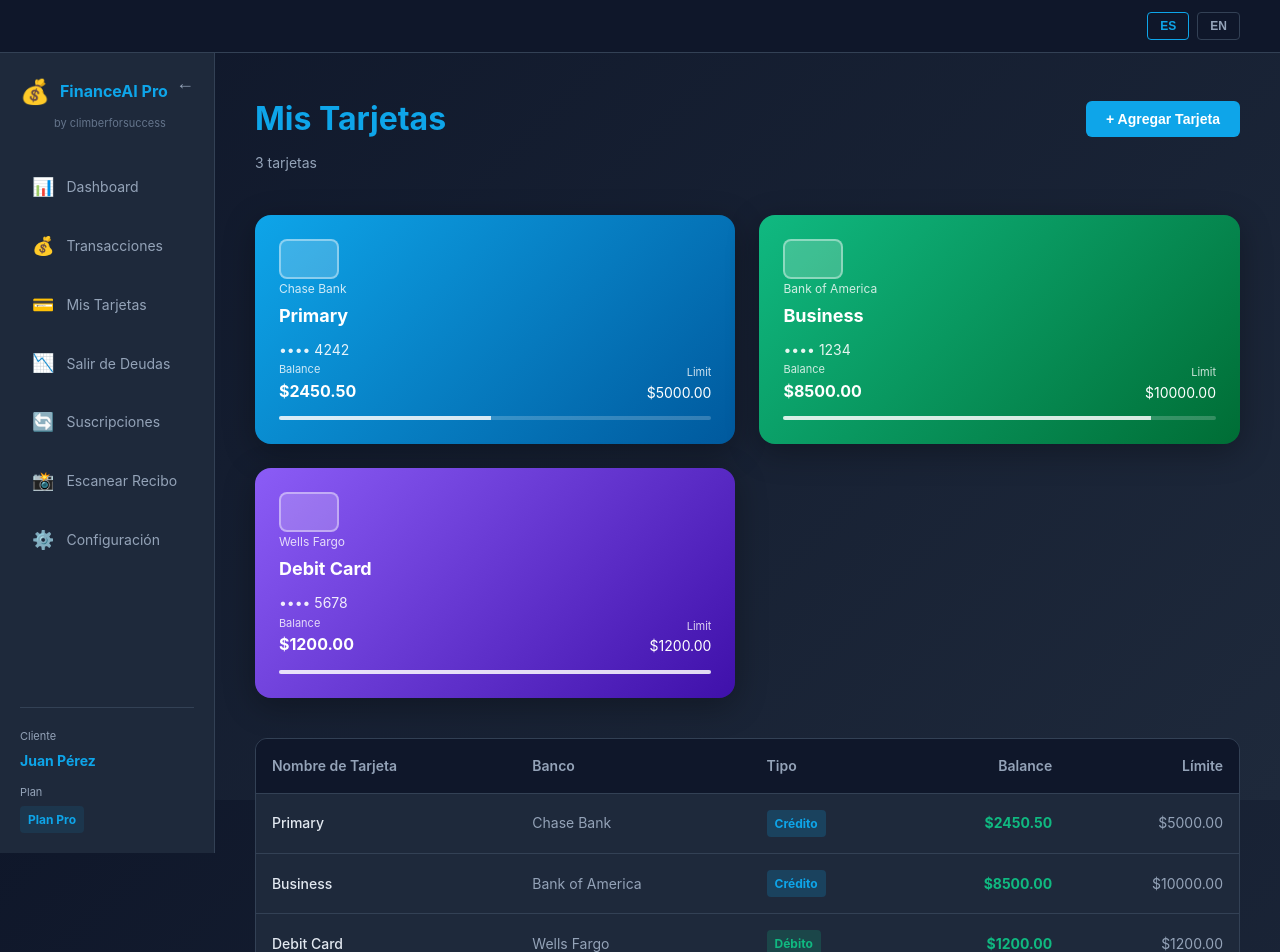
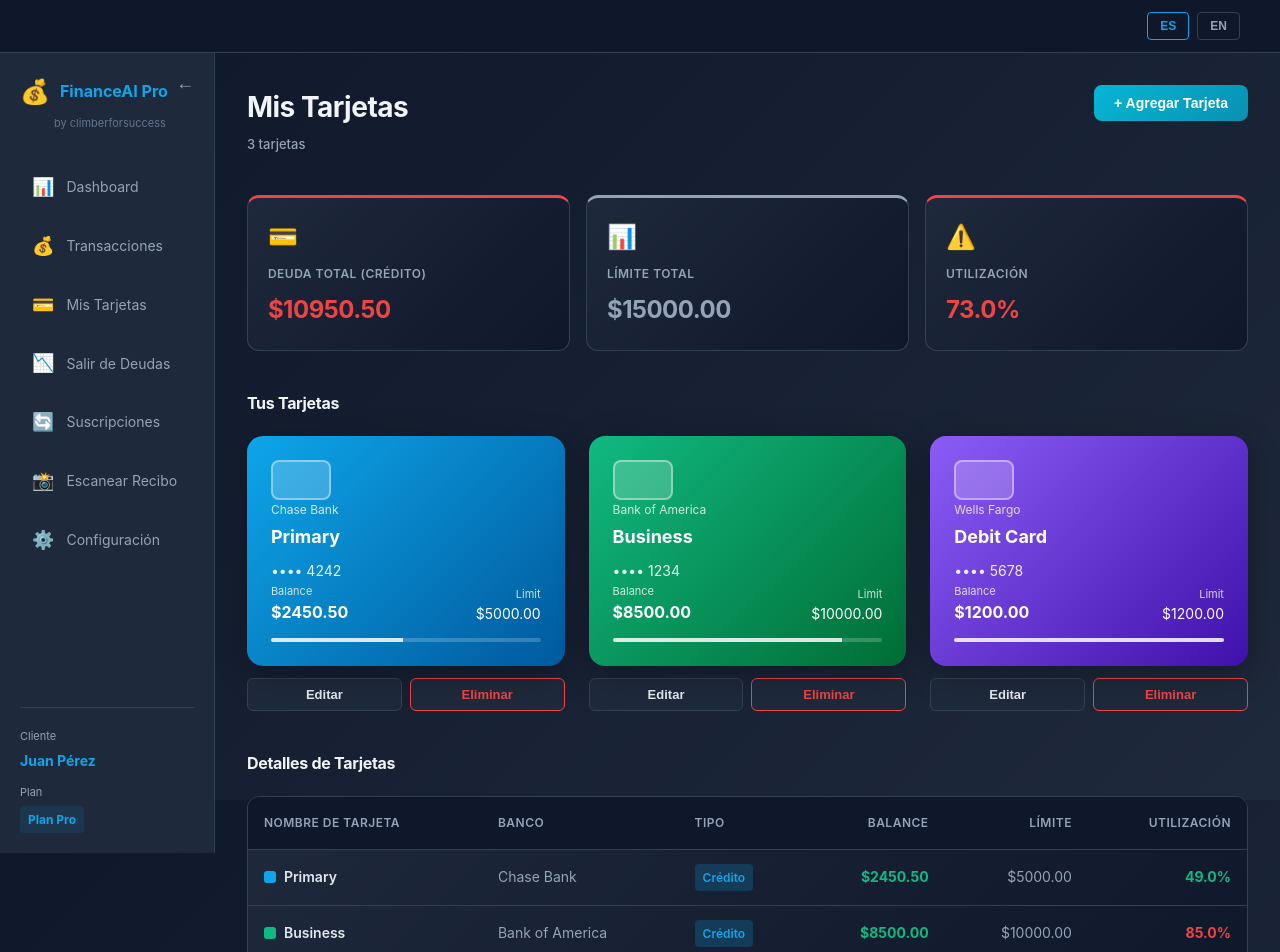
Before and after one commit to climberforsuccess-bit/financeai-pro, a Next.js app: page /cards in a window 1280 px wide. Shown: the top 952 px of the page. Built offline with nearby package versions, Linux system fonts and the light colour scheme.

Commit message:
Cards: Added summary stats, utilization tracking & actions

```diff
--- a/app/cards/page.tsx
+++ b/app/cards/page.tsx
@@ -56,42 +56,57 @@ const mockCards: Card[] = [
 export default function MyCardsPage() {
   const { t } = useLanguage();
 
+  const creditCards = mockCards.filter((c) => c.type === 'credit');
+  const totalCreditDebt = creditCards.reduce((sum, c) => sum + c.balance, 0);
+  const totalCreditLimit = creditCards.reduce((sum, c) => sum + c.limit, 0);
+  const utilizationRate = totalCreditLimit > 0 ? (totalCreditDebt / totalCreditLimit) * 100 : 0;
+
   return (
-    <div style={{ padding: '40px', maxWidth: '1400px' }}>
-      {/* Header */}
-      <div style={{ marginBottom: '40px' }}>
-        <div style={{ display: 'flex', justifyContent: 'space-between', alignItems: 'center', marginBottom: '8px' }}>
-          <h1 style={{ fontSize: '32px', color: '#0ea5e9' }}>
-            {t('myCards')}
-          </h1>
-          <button style={{
-            padding: '10px 20px',
-            background: '#0ea5e9',
-            border: 'none',
-            borderRadius: '6px',
-            color: '#fff',
-            fontSize: '14px',
-            fontWeight: 'bold',
-            cursor: 'pointer',
-          }}>
+    <div style={styles.container}>
+      {/* HEADER */}
+      <div style={styles.headerSection}>
+        <div style={styles.headerTop}>
+          <div>
+            <h1 style={styles.title}>{t('myCards')}</h1>
+            <p style={styles.subtitle}>
+              {mockCards.length} {mockCards.length === 1 ? 'tarjeta' : 'tarjetas'}
+            </p>
+          </div>
+          <button style={styles.addCardButton}>
             + {t('addCard')}
           </button>
         </div>
-        <p style={{ color: '#94a3b8', fontSize: '14px' }}>
-          {mockCards.length} {mockCards.length === 1 ? 'tarjeta' : 'tarjetas'}
-        </p>
       </div>
 
-      {/* Cards Grid */}
-      <div style={{
-        display: 'grid',
-        gridTemplateColumns: 'repeat(auto-fill, minmax(320px, 1fr))',
-        gap: '24px',
-        marginBottom: '40px',
-      }}>
+      {/* SUMMARY STATS */}
+      <div style={styles.statsGrid}>
+        <StatCard
+          icon="💳"
+          label="Deuda Total (Crédito)"
+          value={`$${totalCreditDebt.toFixed(2)}`}
+          color="#ef4444"
+        />
+        <StatCard
+          icon="📊"
+          label="Límite Total"
+          value={`$${totalCreditLimit.toFixed(2)}`}
+          color="#94a3b8"
+        />
+        <StatCard
+          icon="⚠️"
+          label="Utilización"
+          value={`${utilizationRate.toFixed(1)}%`}
+          color={utilizationRate > 70 ? '#ef4444' : utilizationRate > 50 ? '#f59e0b' : '#10b981'}
+        />
+      </div>
+
+      {/* CARDS GRID */}
+      <div style={styles.cardsGridSection}>
+        <h2 style={styles.sectionTitle}>Tus Tarjetas</h2>
+        <div style={styles.cardsGrid}>
           {mockCards.map((card) => (
+            <div key={card.id} style={styles.cardWrapper}>
               <CardDisplay
-            key={card.id}
                 name={card.name}
                 bank={card.bank}
                 lastDigits={card.lastDigits}
@@ -100,73 +115,300 @@ export default function MyCardsPage() {
                 color={card.color}
                 type={card.type}
               />
+              <div style={styles.cardActions}>
+                <button style={styles.actionButton}>Editar</button>
+                <button style={{ ...styles.actionButton, ...styles.actionButtonDanger }}>
+                  Eliminar
+                </button>
+              </div>
+            </div>
           ))}
         </div>
+      </div>
 
-      {/* Card Details Table */}
-      <div style={{
-        background: '#1e293b',
-        borderRadius: '12px',
-        border: '1px solid #334155',
-        overflow: 'hidden',
-      }}>
-        <table style={{
-          width: '100%',
-          borderCollapse: 'collapse',
-          fontSize: '14px',
-        }}>
+      {/* CARD DETAILS TABLE */}
+      <div style={styles.tableSection}>
+        <h2 style={styles.sectionTitle}>Detalles de Tarjetas</h2>
+        <div style={styles.tableWrapper}>
+          <table style={styles.table}>
             <thead>
-            <tr style={{ background: '#0f172a', borderBottom: '1px solid #334155' }}>
-              <th style={{ padding: '16px', textAlign: 'left', color: '#94a3b8', fontWeight: '600' }}>
+              <tr style={styles.tableHeader}>
+                <th style={{ ...styles.headerCell, textAlign: 'left' }}>
                   {t('cardName')}
                 </th>
-              <th style={{ padding: '16px', textAlign: 'left', color: '#94a3b8', fontWeight: '600' }}>
+                <th style={{ ...styles.headerCell, textAlign: 'left' }}>
                   {t('bank')}
                 </th>
-              <th style={{ padding: '16px', textAlign: 'left', color: '#94a3b8', fontWeight: '600' }}>
+                <th style={{ ...styles.headerCell, textAlign: 'left' }}>
                   {t('type')}
                 </th>
-              <th style={{ padding: '16px', textAlign: 'right', color: '#94a3b8', fontWeight: '600' }}>
+                <th style={{ ...styles.headerCell, textAlign: 'right' }}>
                   {t('balance')}
                 </th>
-              <th style={{ padding: '16px', textAlign: 'right', color: '#94a3b8', fontWeight: '600' }}>
+                <th style={{ ...styles.headerCell, textAlign: 'right' }}>
                   {t('limit')}
+                </th>
+                <th style={{ ...styles.headerCell, textAlign: 'right' }}>
+                  Utilización
                 </th>
               </tr>
             </thead>
             <tbody>
-            {mockCards.map((card) => (
-              <tr key={card.id} style={{ borderBottom: '1px solid #334155' }}>
-                <td style={{ padding: '16px', color: '#e2e8f0', fontWeight: '500' }}>
-                  {card.name}
+              {mockCards.map((card) => {
+                const utilization = card.type === 'credit' ? (card.balance / card.limit) * 100 : 0;
+                return (
+                  <tr key={card.id} style={styles.tableRow}>
+                    <td style={styles.cell}>
+                      <div style={{ display: 'flex', alignItems: 'center', gap: '8px' }}>
+                        <div
+                          style={{
+                            width: '12px',
+                            height: '12px',
+                            borderRadius: '3px',
+                            background: card.color,
+                          }}
+                        />
+                        <span style={{ fontWeight: '600' }}>{card.name}</span>
+                      </div>
                     </td>
-                <td style={{ padding: '16px', color: '#94a3b8' }}>
+                    <td style={{ ...styles.cell, color: '#94a3b8' }}>
                       {card.bank}
                     </td>
-                <td style={{ padding: '16px', color: '#94a3b8' }}>
-                  <span style={{
+                    <td style={styles.cell}>
+                      <span
+                        style={{
                           display: 'inline-block',
-                    background: card.type === 'credit' ? 'rgba(14, 165, 233, 0.2)' : 'rgba(16, 185, 129, 0.2)',
+                          background:
+                            card.type === 'credit'
+                              ? 'rgba(14, 165, 233, 0.2)'
+                              : 'rgba(16, 185, 129, 0.2)',
                           color: card.type === 'credit' ? '#0ea5e9' : '#10b981',
                           padding: '4px 8px',
                           borderRadius: '4px',
                           fontSize: '12px',
-                    fontWeight: 'bold',
-                  }}>
+                          fontWeight: '600',
+                        }}
+                      >
                         {card.type === 'credit' ? t('credit') : t('debit')}
                       </span>
                     </td>
-                <td style={{ padding: '16px', color: '#10b981', textAlign: 'right', fontWeight: 'bold' }}>
+                    <td style={{ ...styles.cell, textAlign: 'right', color: '#10b981', fontWeight: '700' }}>
                       ${card.balance.toFixed(2)}
                     </td>
-                <td style={{ padding: '16px', color: '#94a3b8', textAlign: 'right' }}>
+                    <td style={{ ...styles.cell, textAlign: 'right', color: '#94a3b8' }}>
                       ${card.limit.toFixed(2)}
                     </td>
+                    <td
+                      style={{
+                        ...styles.cell,
+                        textAlign: 'right',
+                        fontWeight: '700',
+                        color:
+                          utilization > 70
+                            ? '#ef4444'
+                            : utilization > 50
+                            ? '#f59e0b'
+                            : '#10b981',
+                      }}
+                    >
+                      {utilization > 0 ? `${utilization.toFixed(1)}%` : 'N/A'}
+                    </td>
                   </tr>
-            ))}
+                );
+              })}
             </tbody>
           </table>
         </div>
       </div>
+    </div>
   );
 }
+
+function StatCard({
+  icon,
+  label,
+  value,
+  color,
+}: {
+  icon: string;
+  label: string;
+  value: string;
+  color: string;
+}) {
+  return (
+    <div style={{ ...styles.statCard, borderTopColor: color }}>
+      <div style={styles.statIcon}>{icon}</div>
+      <div style={styles.statLabel}>{label}</div>
+      <div style={{ ...styles.statValue, color }}>{value}</div>
+    </div>
+  );
+}
+
+const styles = {
+  container: {
+    padding: '32px',
+    maxWidth: '1600px',
+    margin: '0 auto',
+  } as React.CSSProperties,
+
+  headerSection: {
+    marginBottom: '40px',
+  } as React.CSSProperties,
+
+  headerTop: {
+    display: 'flex',
+    justifyContent: 'space-between',
+    alignItems: 'flex-start',
+    marginBottom: '8px',
+  } as React.CSSProperties,
+
+  title: {
+    fontSize: '28px',
+    fontWeight: '700',
+    color: '#f1f5f9',
+    marginBottom: '4px',
+    letterSpacing: '-0.5px',
+  } as React.CSSProperties,
+
+  subtitle: {
+    fontSize: '13px',
+    color: '#94a3b8',
+    fontWeight: '500',
+  } as React.CSSProperties,
+
+  addCardButton: {
+    padding: '10px 20px',
+    background: 'linear-gradient(135deg, #06b6d4, #0891b2)',
+    border: 'none',
+    borderRadius: '8px',
+    color: '#fff',
+    fontSize: '14px',
+    fontWeight: '600',
+    cursor: 'pointer',
+    transition: 'all 0.3s ease',
+  } as React.CSSProperties,
+
+  statsGrid: {
+    display: 'grid',
+    gridTemplateColumns: 'repeat(auto-fit, minmax(250px, 1fr))',
+    gap: '16px',
+    marginBottom: '40px',
+  } as React.CSSProperties,
+
+  statCard: {
+    background: 'linear-gradient(135deg, #1e293b 0%, #0f172a 100%)',
+    border: '1px solid #334155',
+    borderTop: '3px solid',
+    borderRadius: '12px',
+    padding: '20px',
+  } as React.CSSProperties,
+
+  statIcon: {
+    fontSize: '24px',
+    marginBottom: '8px',
+  } as React.CSSProperties,
+
+  statLabel: {
+    fontSize: '12px',
+    color: '#94a3b8',
+    fontWeight: '600',
+    textTransform: 'uppercase',
+    letterSpacing: '0.5px',
+    marginBottom: '8px',
+  } as React.CSSProperties,
+
+  statValue: {
+    fontSize: '24px',
+    fontWeight: '700',
+    letterSpacing: '-0.5px',
+  } as React.CSSProperties,
+
+  cardsGridSection: {
+    marginBottom: '40px',
+  } as React.CSSProperties,
+
+  sectionTitle: {
+    fontSize: '16px',
+    fontWeight: '700',
+    color: '#f1f5f9',
+    marginBottom: '20px',
+    letterSpacing: '-0.3px',
+  } as React.CSSProperties,
+
+  cardsGrid: {
+    display: 'grid',
+    gridTemplateColumns: 'repeat(auto-fill, minmax(300px, 1fr))',
+    gap: '24px',
+  } as React.CSSProperties,
+
+  cardWrapper: {
+    display: 'flex',
+    flexDirection: 'column' as const,
+    gap: '12px',
+  },
+
+  cardActions: {
+    display: 'flex',
+    gap: '8px',
+  } as React.CSSProperties,
+
+  actionButton: {
+    flex: 1,
+    padding: '8px 12px',
+    background: '#1e293b',
+    border: '1px solid #334155',
+    borderRadius: '6px',
+    color: '#e2e8f0',
+    fontSize: '13px',
+    fontWeight: '600',
+    cursor: 'pointer',
+    transition: 'all 0.2s ease',
+  } as React.CSSProperties,
+
+  actionButtonDanger: {
+    borderColor: '#ef4444',
+    color: '#ef4444',
+  } as React.CSSProperties,
+
+  tableSection: {
+    marginBottom: '20px',
+  } as React.CSSProperties,
+
+  tableWrapper: {
+    background: 'linear-gradient(135deg, #1e293b 0%, #0f172a 100%)',
+    border: '1px solid #334155',
+    borderRadius: '12px',
+    overflow: 'hidden',
+  } as React.CSSProperties,
+
+  table: {
+    width: '100%',
+    borderCollapse: 'collapse',
+    fontSize: '14px',
+  } as React.CSSProperties,
+
+  tableHeader: {
+    background: '#0f172a',
+    borderBottom: '1px solid #334155',
+  } as React.CSSProperties,
+
+  headerCell: {
+    padding: '16px',
+    color: '#94a3b8',
+    fontWeight: '600',
+    textAlign: 'left',
+    textTransform: 'uppercase',
+    fontSize: '12px',
+    letterSpacing: '0.5px',
+  } as React.CSSProperties,
+
+  tableRow: {
+    borderBottom: '1px solid #334155',
+    transition: 'background 0.2s ease',
+  } as React.CSSProperties,
+
+  cell: {
+    padding: '14px 16px',
+    color: '#e2e8f0',
+  } as React.CSSProperties,
+};
```
Lines whose indentation alone changed are shown as unchanged.
